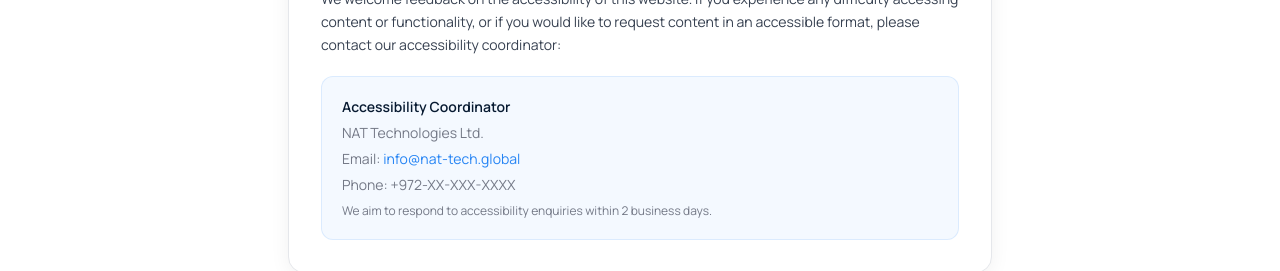
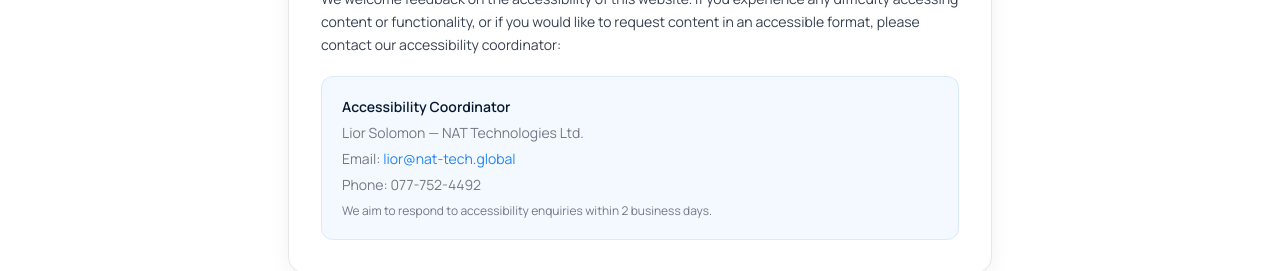
Before and after one commit to solomonlior7-ctrl/nat-website, a Next.js app: page /accessibility in a window 1280 px wide. Shown: the part 1720-1991 px from the top of the page. Built offline with nearby package versions, Linux system fonts and the light colour scheme.

Commit message:
fix: update accessibility coordinator details (Lior Solomon)

```diff
--- a/src/app/accessibility/page.tsx
+++ b/src/app/accessibility/page.tsx
@@ -107,14 +107,14 @@ export default function AccessibilityPage() {
                 style={{ background: "rgba(37,132,244,0.05)", border: "1px solid rgba(37,132,244,0.12)" }}
               >
                 <p className="font-semibold text-ink">Accessibility Coordinator</p>
-                <p className="text-ink-muted">NAT Technologies Ltd.</p>
+                <p className="text-ink-muted">Lior Solomon — NAT Technologies Ltd.</p>
                 <p className="text-ink-muted">
                   Email:{" "}
-                  <a href="mailto:info@nat-tech.global" className="text-accent hover:underline">
-                    info@nat-tech.global
+                  <a href="mailto:lior@nat-tech.global" className="text-accent hover:underline">
+                    lior@nat-tech.global
                   </a>
                 </p>
-                <p className="text-ink-muted">Phone: +972-XX-XXX-XXXX</p>
+                <p className="text-ink-muted">Phone: 077-752-4492</p>
                 <p className="text-ink-muted text-xs mt-2">
                   We aim to respond to accessibility enquiries within 2 business days.
                 </p>
```
